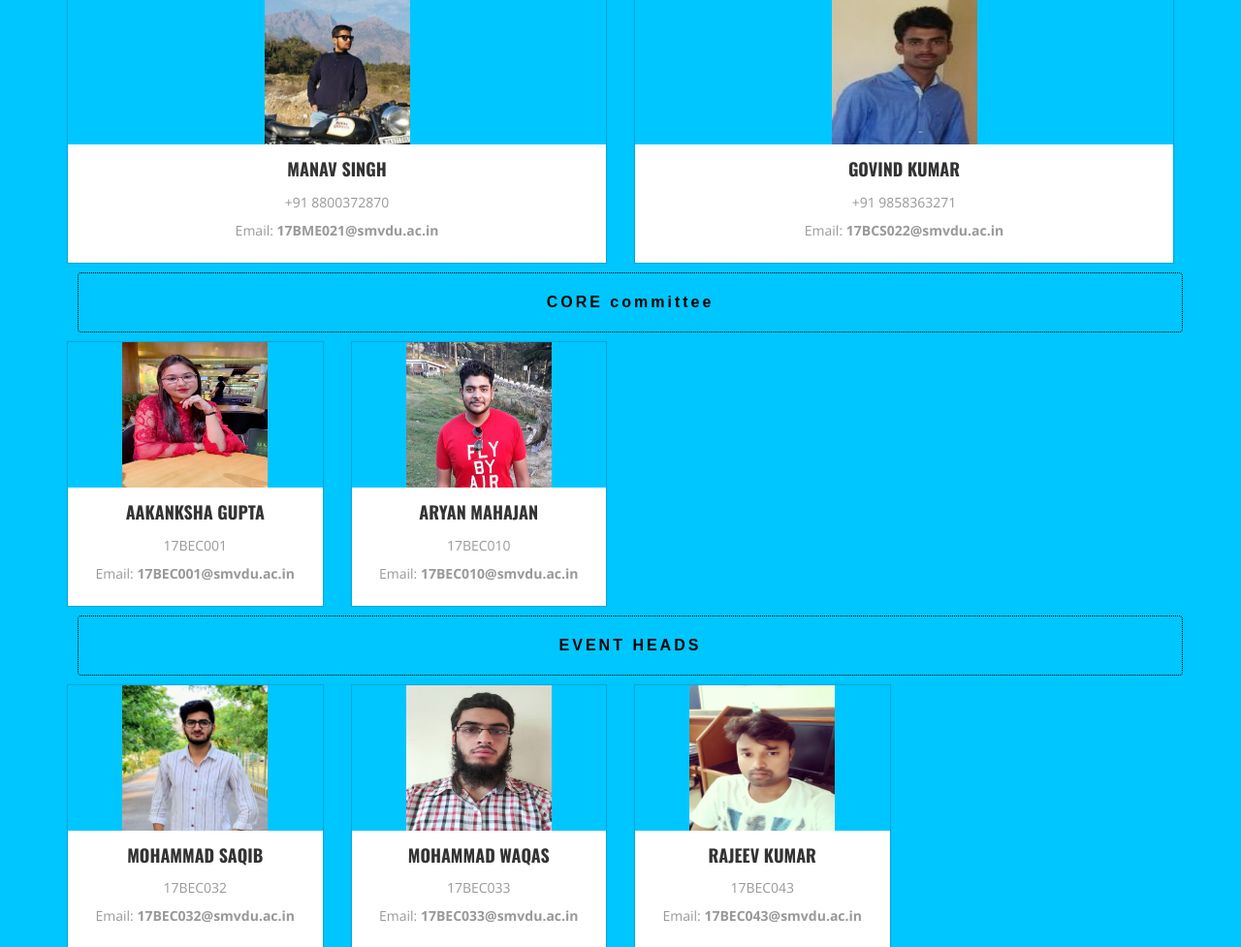
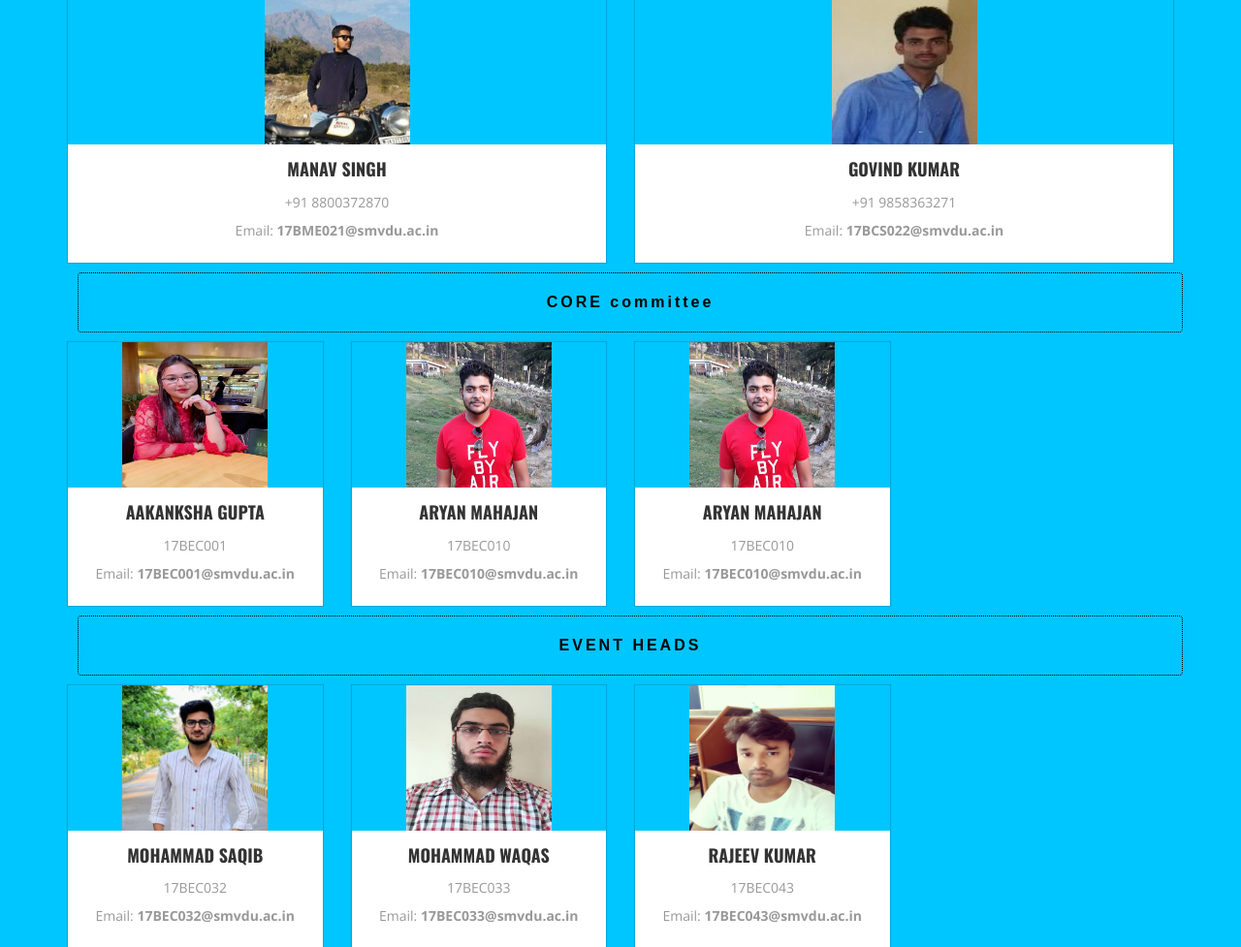
Before and after one commit to govind2006/titiksha-19, a Django app: page /team.html in a window 1280 px wide. Shown: the part 353-1330 px from the top of the page at 97% size. Run offline with Django 3.2, Linux system fonts and the light colour scheme; some libraries are stand-ins or nearby versions.

Commit message:
updating team.html

```diff
--- a/templates/team.html
+++ b/templates/team.html
@@ -223,6 +223,29 @@
 										</div>
 									</div>
 
+
+									<div class="col-sm-6 col-md-4 col-lg-4 col-xl-3">
+											<div class="our-team">
+												<div class="pic">
+													<img src="{% static 'images/17bec0101.jpg' %}" alt=""/>
+													<ul class="social">
+															<li><a href="https://www.facebook.com/mahajanaryan0110"><i class="fa fa-facebook"></i></a></li>
+															<li><a href="https://twitter.com/AryanMa56170078"><i class="fa fa-twitter"></i></a></li>
+															<li><a href="https://www.instagram.com/aryan_m3210/"><i class="fa fa-instagram"></i></a></li>
+															<li><a href="https://www.linkedin.com/in/aryan-mahajan-664626172/"><i class="fa fa-linkedin"></i></a></li>
+													</ul>
+												</div>
+												<div class="team-content">
+													<h3 class="title">ARYAN MAHAJAN</h3>
+													<small class="post">17BEC010</small>
+													<small>Email: <b>17BEC010@smvdu.ac.in</b></small>
+												</div>
+												<div class="team-layer">
+													<h3 class="title">ARYAN MAHAJAN</h3>
+													<span class="post">17BEC010</span>
+												</div>
+											</div>
+										</div>
 
 
 
```
